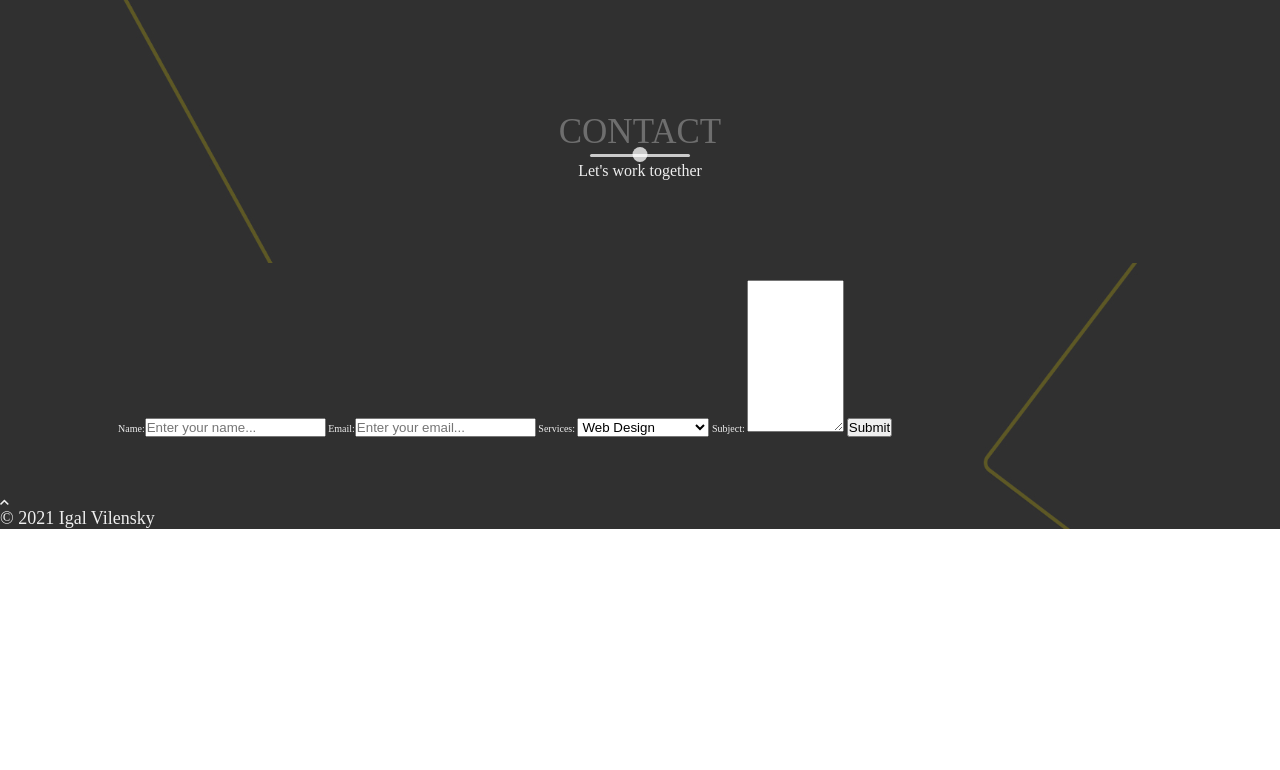
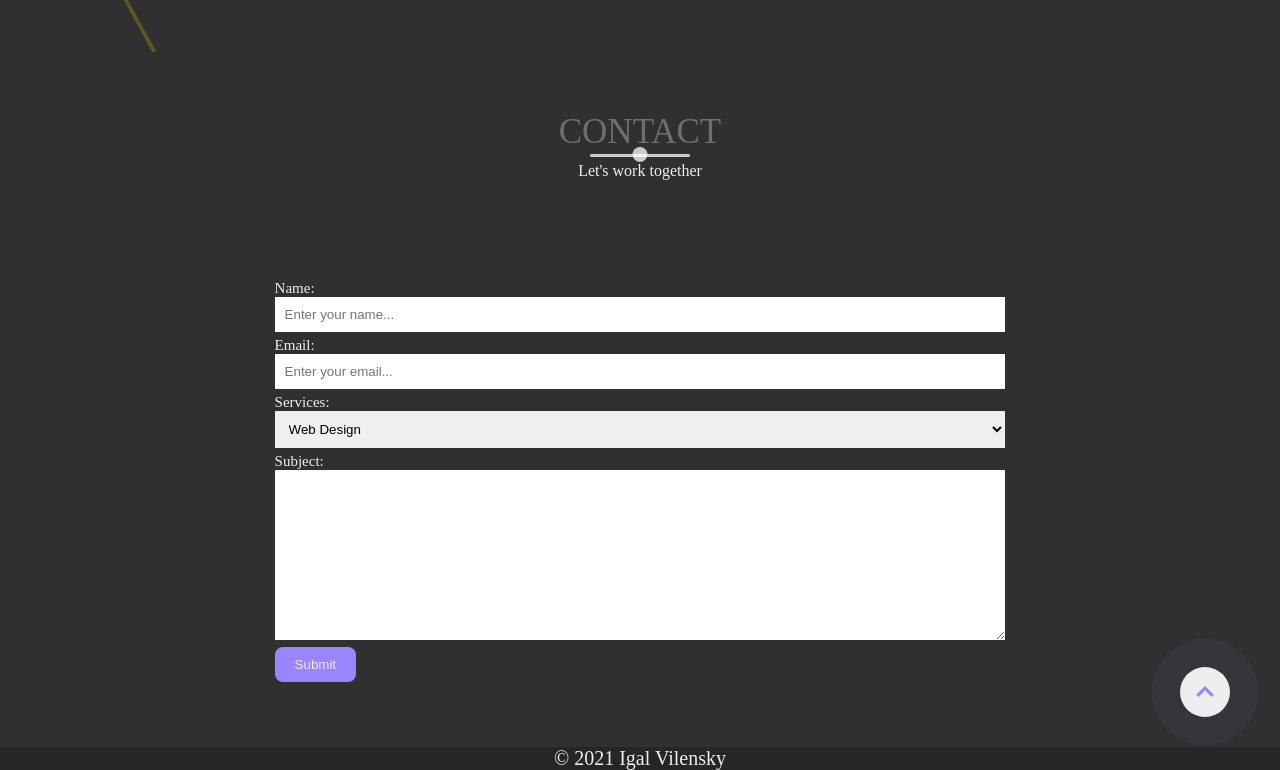
Before and after one commit to igalVilensky/Portfolio, a plain HTML site: page index.html in a window 1280 px wide. Shown: the part 3737-4507 px from the top of the page. Before the commit the page ends 4266 px from the top, so only its background shows below. Drawn offline with nearby package versions, Linux system fonts and the light colour scheme.

Commit message:
footer, contact

```diff
--- a/css/style.css
+++ b/css/style.css
@@ -359,7 +359,7 @@ li {
   text-transform: uppercase;
   display: inline-block;
   margin-top: 2.5rem;
-  color: #79b3fa;
+  color: #2db5f2;
   transition: color 650ms;
 }
 
@@ -373,7 +373,7 @@ li {
 .timeline ul {
   border-left: 4px solid #f7dd00;
   border-radius: 0.8rem;
-  background-color: rgba(0, 0, 0, 0.05);
+  background-color: rgba(0, 0, 0, 0.2);
   margin: 0 auto;
   position: relative;
   padding: 5rem;
@@ -402,4 +402,114 @@ li {
   margin-bottom: 0;
   border: none;
 }
+.timeline .date::before,
+.timeline .date::after {
+  position: absolute;
+  display: block;
+  top: 50%;
+  transform: translateY(-50%);
+}
+
+.timeline .date::before {
+  content: attr(data-date);
+  left: -21rem;
+  text-align: right;
+  min-width: 12rem;
+  font-size: 1.5rem;
+}
+
+.timeline .date::after {
+  content: "";
+  box-shadow: 0 0 0 4px #9b84ff;
+  border-radius: 100%;
+  left: -7.95rem;
+  height: 1.5rem;
+  width: 1.5rem;
+  background-color: #2e2e2e;
+}
 /*End timeline*/
+
+/* Start contact */
+.contact {
+  background-color: #303030;
+}
+form {
+  width: 70%;
+  margin: 0 auto;
+}
+form label {
+  font-size: 1.5rem;
+}
+
+input,
+select,
+textarea {
+  width: 100%;
+  padding: 1rem;
+  margin-bottom: 5px;
+  border: none;
+  outline-color: #9b84ff;
+}
+
+input[type="submit"] {
+  width: initial;
+  background-color: #9b84ff;
+  color: #eee;
+  padding: 1rem 2rem;
+  border-radius: 0.8rem;
+  cursor: pointer;
+  transition: background-color 650ms;
+}
+
+input[type="submit"]:hover {
+  color: #303030;
+  background-color: #f7dd00;
+}
+/* End contact */
+
+/* Start footer */
+.copyright {
+  width: 100%;
+  text-align: center;
+  background-color: #262626;
+}
+
+.up {
+  position: absolute;
+  width: 5rem;
+  height: 5rem;
+  background-color: #eee;
+  margin-top: -80px;
+  right: 5rem;
+  border-radius: 100%;
+  display: flex;
+  justify-content: center;
+  align-items: center;
+  /* border: 2px solid red; */
+  animation: pulse 2s infinite;
+}
+
+.up i {
+  color: #9b84ff;
+  font-size: 2rem;
+  margin: auto;
+}
+
+.copyright p {
+  font-size: 2rem;
+}
+/* End footer */
+
+/* Star animation */
+@keyframes pulse {
+  0% {
+    box-shadow: 0 0 0 0 rgba(155, 132, 255, 0.99);
+  }
+  70% {
+    box-shadow: 0 0 0 3rem rgba(155, 132, 255, 0);
+  }
+  100% {
+    box-shadow: 0 0 0 0 rgba(155, 132, 255, 0);
+  }
+}
+/* End animation */
--- a/index.html
+++ b/index.html
@@ -232,9 +232,9 @@
     </section>
     <footer class="copyright">
       <div class="up" id="up">
-        <i class="fas fa-chevron-up"></i>
-        <p>&copy; 2021 Igal Vilensky</p>
+        <a href=""><i class="fas fa-chevron-up"></i></a>
       </div>
+      <p>&copy; 2021 Igal Vilensky</p>
     </footer>
     <script type="text/javascript" src="./jquery.js"></script>
     <script></script>
```
